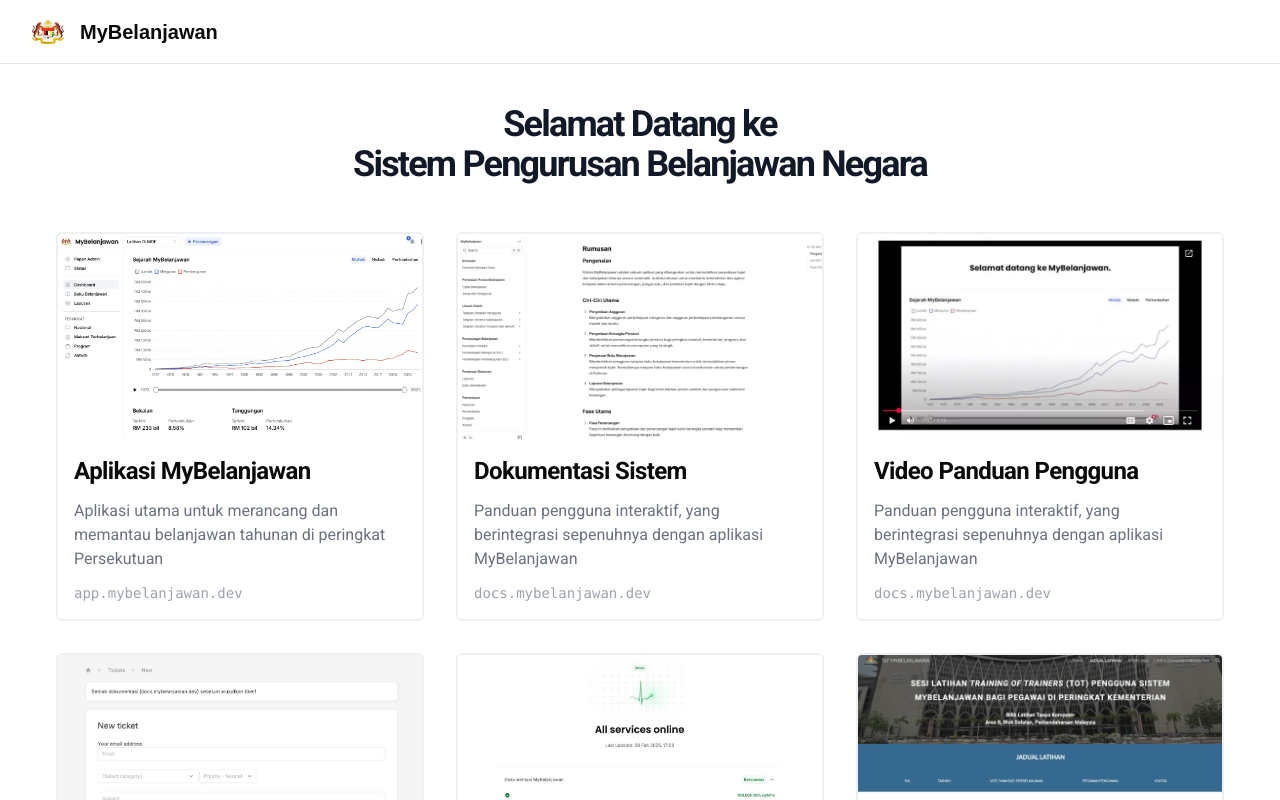
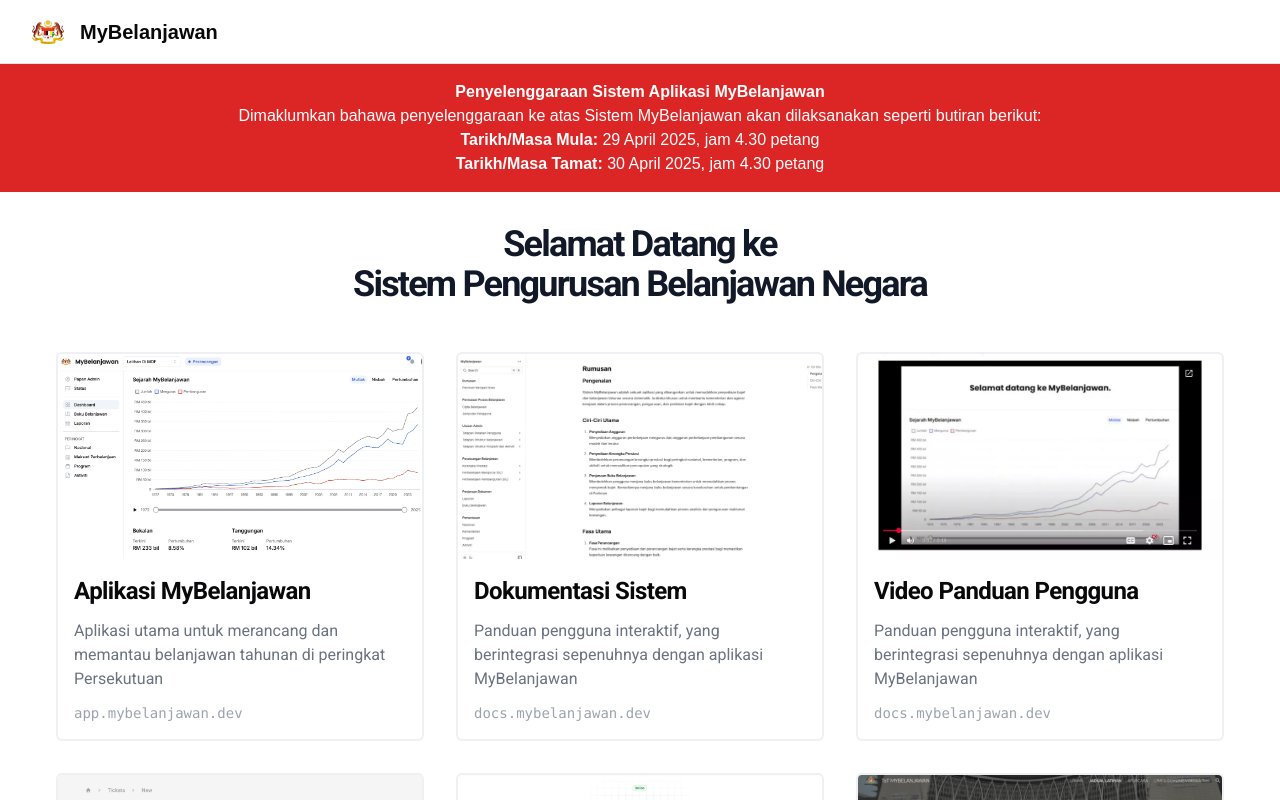
Before and after one commit to mof-malaysia/mybelanjawan-landing, a Next.js app: page / in a window 1280 px wide. Shown: the top 800 px of the page. Built offline with nearby package versions, Linux system fonts and the light colour scheme.

Commit message:
feat: add maintenance banner

```diff
--- a/app/layout.tsx
+++ b/app/layout.tsx
@@ -5,6 +5,7 @@
 import Header from '@/components/ui/header';
 import Footer from "@/components/ui/footer";
 import At from "@/components/ui/at";
+import MaintenanceBanner from "@/components/ui/maintenance-banner";
 
 const geistSans = Geist({
   variable: "--font-geist-sans",
@@ -53,6 +54,7 @@
           className={`${geistSans.variable} ${geistMono.variable} antialiased`}
         >
           <Header />
+          <MaintenanceBanner />
           <div className="container">
             {children}
           </div>
--- a/app/page.tsx
+++ b/app/page.tsx
@@ -57,12 +57,13 @@
 
   return (
     <div className="min-h-dvh bg-white font-sans">
-      <main className="container mx-auto px-4 py-16">
-        <div className="mt-10 mb-10 text-center">
+      <main className="container mx-auto px-4 pt-8 pb-16">
+        <div className="mb-10 text-center">
           <h1 className="text-2xl font-bold tracking-tighter sm:text-3xl md:text-4xl text-gray-900 mb-4">
             Selamat Datang ke <br /> Sistem Pengurusan Belanjawan Negara
           </h1>
         </div>
+
         <div className="grid gap-4 md:grid-cols-2 lg:grid-cols-3">
           {sites.map((site, index) => (
             <Link
--- /dev/null
+++ b/components/ui/maintenance-banner.tsx
@@ -0,0 +1,20 @@
+const MaintenanceBanner: React.FC = () => {
+  return (
+    <div className="bg-red-600 text-white pt-8 pb-4 mt-12" role="alert">
+      <div className="text-center">
+        <h1 className="font-semibold">Penyelenggaraan Sistem Aplikasi MyBelanjawan</h1>
+        <p>Dimaklumkan bahawa penyelenggaraan ke atas Sistem MyBelanjawan akan dilaksanakan seperti butiran berikut:</p>
+        <ul>
+          <li>
+            <span className="font-semibold">Tarikh/Masa Mula:</span> 29 April 2025, jam 4.30 petang
+          </li>
+          <li>
+            <span className="font-semibold">Tarikh/Masa Tamat:</span> 30 April 2025, jam 4.30 petang
+          </li>
+        </ul>
+      </div>
+    </div>
+  );
+};
+
+export default MaintenanceBanner;
```
